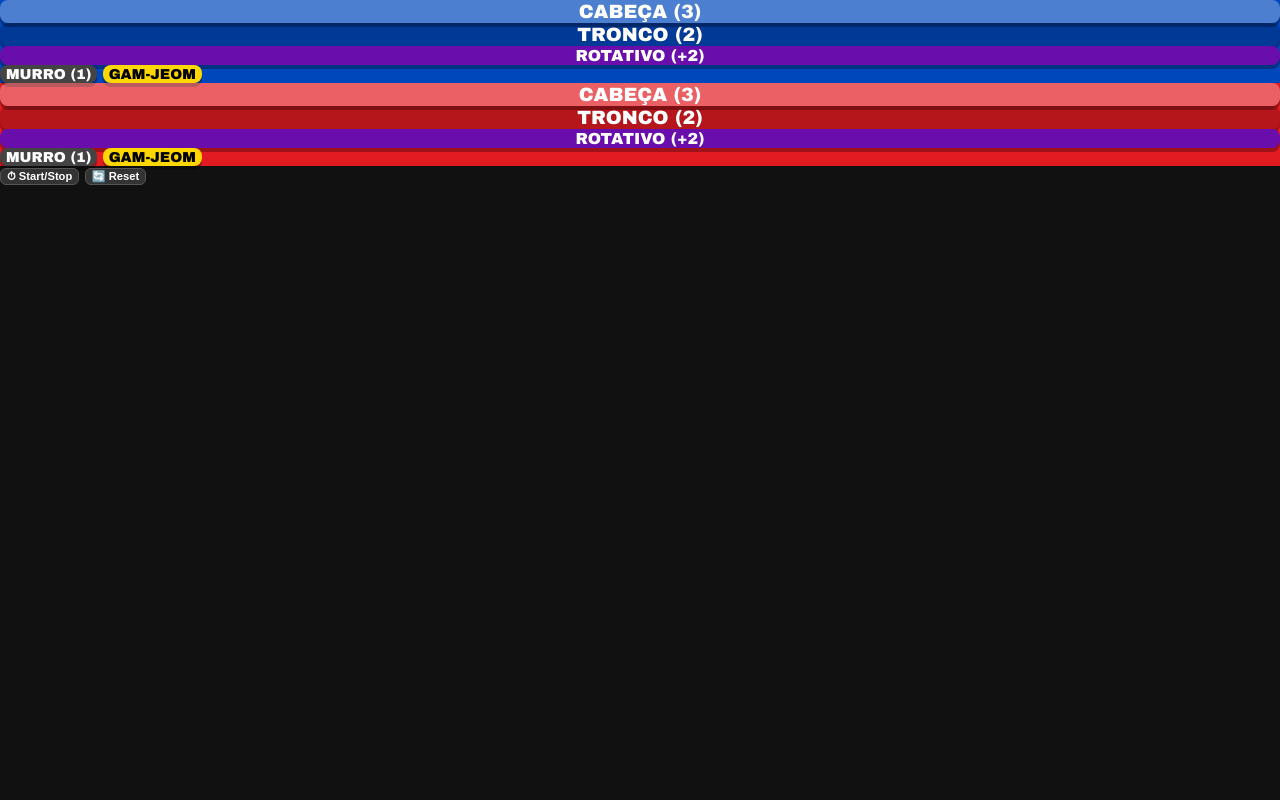
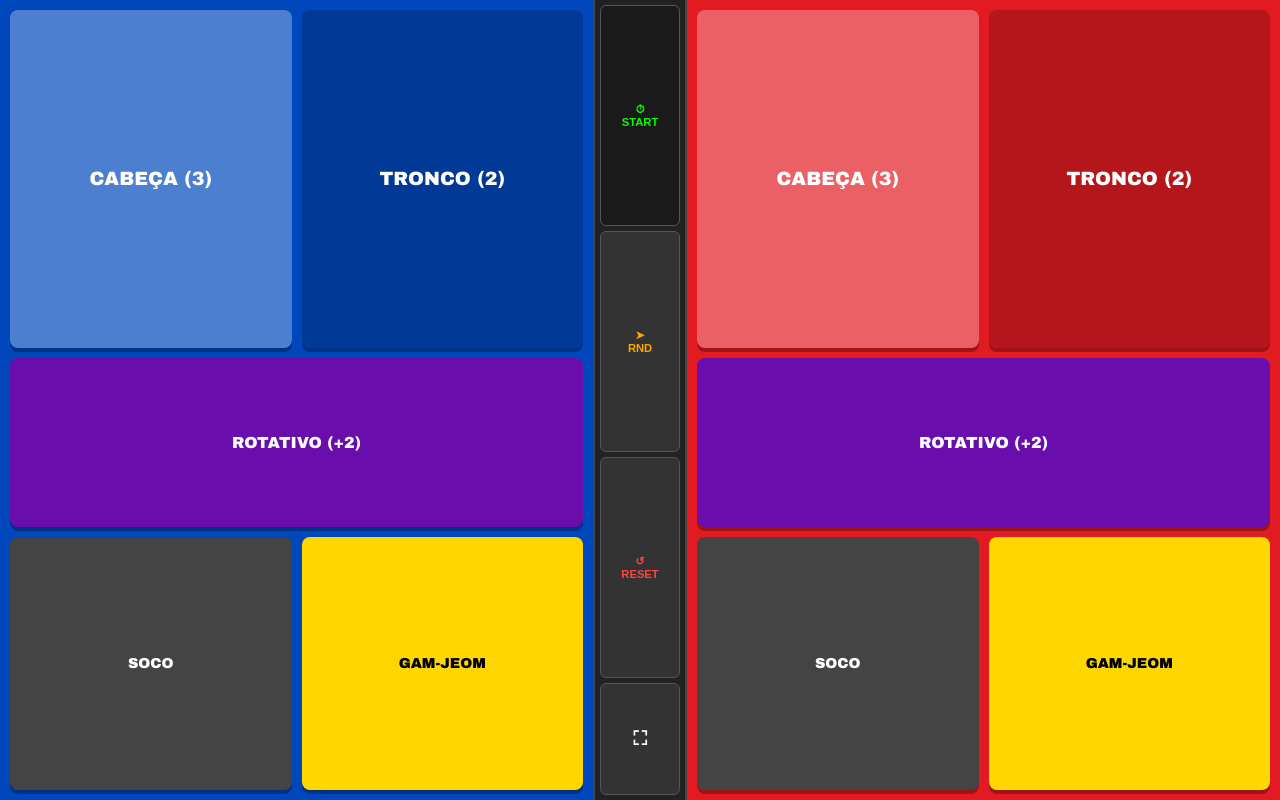
Before and after one commit to Miguelteixeira04/Taekwondo-Scoreboard, a website: page public/remote.html in a window 1280 px wide. Drawn offline with nearby package versions, Linux system fonts and the light colour scheme; no server answers.

Commit message:
Refactor remote.html layout and controls

```diff
--- a/public/remote.html
+++ b/public/remote.html
@@ -2,39 +2,55 @@
 <html lang="pt">
 <head>
     <meta charset="UTF-8">
-    <meta name="viewport" content="width=device-width, initial-scale=1.0, maximum-scale=1.0, user-scalable=no">
+    <meta name="viewport" content="width=device-width, initial-scale=1.0, maximum-scale=1.0, user-scalable=no, viewport-fit=cover">
+
+    <link rel="manifest" href="manifest.json">
+    <meta name="apple-mobile-web-app-capable" content="yes">
+    <meta name="apple-mobile-web-app-status-bar-style" content="black-translucent">
+
     <title>Comando TKD</title>
     <link rel="stylesheet" href="style.css">
     <script src="/socket.io/socket.io.js"></script>
 </head>
 <body>
-    <div class="remote-container">
-        <div class="remote-col blue-zone">
-            <button class="btn-tkd head-btn" onclick="sendScore('blue', 3)">Cabeça (3)</button>
-            <button class="btn-tkd body-btn" onclick="sendScore('blue', 2)">Tronco (2)</button>
-            <button class="btn-tkd tech-btn" onclick="sendScore('blue', 2)">ROTATIVO (+2)</button>
 
-            <div class="row-btns">
-                <button class="btn-tkd punch-btn" onclick="sendScore('blue', 1)">Murro (1)</button>
+    <div class="remote-layout">
+
+        <div class="player-col blue-zone">
+            <div class="top-row">
+                <button class="btn-tkd head-btn" onclick="sendScore('blue', 3)">CABEÇA (3)</button>
+                <button class="btn-tkd body-btn" onclick="sendScore('blue', 2)">TRONCO (2)</button>
+            </div>
+            <div class="mid-row">
+                <button class="btn-tkd tech-btn" onclick="sendScore('blue', 2)">ROTATIVO (+2)</button>
+            </div>
+            <div class="bot-row">
+                <button class="btn-tkd punch-btn" onclick="sendScore('blue', 1)">SOCO</button>
                 <button class="btn-tkd gamjeom-btn" onclick="sendPenalty('blue')">GAM-JEOM</button>
             </div>
         </div>
 
-        <div class="remote-col red-zone">
-            <button class="btn-tkd head-btn" onclick="sendScore('red', 3)">Cabeça (3)</button>
-            <button class="btn-tkd body-btn" onclick="sendScore('red', 2)">Tronco (2)</button>
-            <button class="btn-tkd tech-btn" onclick="sendScore('red', 2)">ROTATIVO (+2)</button>
+        <div class="center-controls">
+            <button class="ctrl-btn main-action" onclick="controlTimer()">⏱<br>START</button>
+            <button class="ctrl-btn next-action" onclick="nextRound()">➤<br>RND</button>
+            <button class="ctrl-btn reset-action" onclick="resetMatch()">↺<br>RESET</button>
+            <button class="ctrl-btn fs-action" onclick="toggleFullScreen()">⛶</button>
+        </div>
 
-            <div class="row-btns">
-                <button class="btn-tkd punch-btn" onclick="sendScore('red', 1)">Murro (1)</button>
+        <div class="player-col red-zone">
+            <div class="top-row">
+                <button class="btn-tkd head-btn" onclick="sendScore('red', 3)">CABEÇA (3)</button>
+                <button class="btn-tkd body-btn" onclick="sendScore('red', 2)">TRONCO (2)</button>
+            </div>
+            <div class="mid-row">
+                <button class="btn-tkd tech-btn" onclick="sendScore('red', 2)">ROTATIVO (+2)</button>
+            </div>
+            <div class="bot-row">
+                <button class="btn-tkd punch-btn" onclick="sendScore('red', 1)">SOCO</button>
                 <button class="btn-tkd gamjeom-btn" onclick="sendPenalty('red')">GAM-JEOM</button>
             </div>
         </div>
-    </div>
 
-    <div class="controls">
-        <button class="ctrl-btn" onclick="controlTimer()">⏱ Start/Stop</button>
-        <button class="ctrl-btn" onclick="resetMatch()">🔄 Reset</button>
     </div>
 
     <script>
@@ -46,19 +62,25 @@
         }
 
         function sendPenalty(color) {
-            if(confirm('Marcar GAM-JEOM ao ' + color + '? (+1 ponto ao adversário)')) {
-                if(navigator.vibrate) navigator.vibrate(200);
-                socket.emit('action', { type: 'penalty', color: color });
-            }
+            if(navigator.vibrate) navigator.vibrate(200);
+            socket.emit('action', { type: 'penalty', color: color });
         }
 
-        function controlTimer() {
-            socket.emit('action', { type: 'timer' });
+        function controlTimer() { socket.emit('action', { type: 'timer' }); }
+
+        function nextRound() {
+            if(confirm('Próximo Round?')) socket.emit('action', { type: 'nextRound' });
         }
 
         function resetMatch() {
-            if(confirm('Reiniciar o combate?')) {
-                socket.emit('action', { type: 'reset' });
+            if(confirm('Reset total do combate?')) socket.emit('action', { type: 'reset' });
+        }
+
+        function toggleFullScreen() {
+            if (!document.fullscreenElement) {
+                document.documentElement.requestFullscreen();
+            } else if (document.exitFullscreen) {
+                document.exitFullscreen();
             }
         }
     </script>
```
